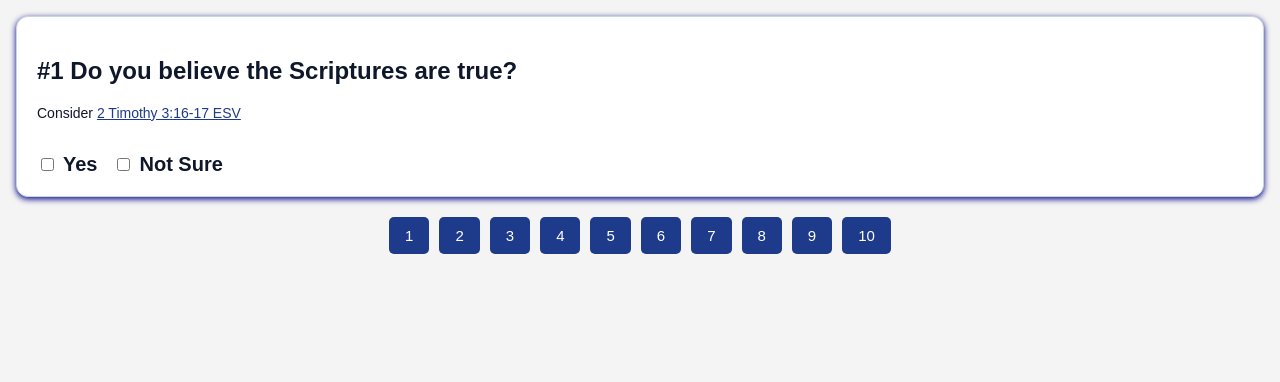
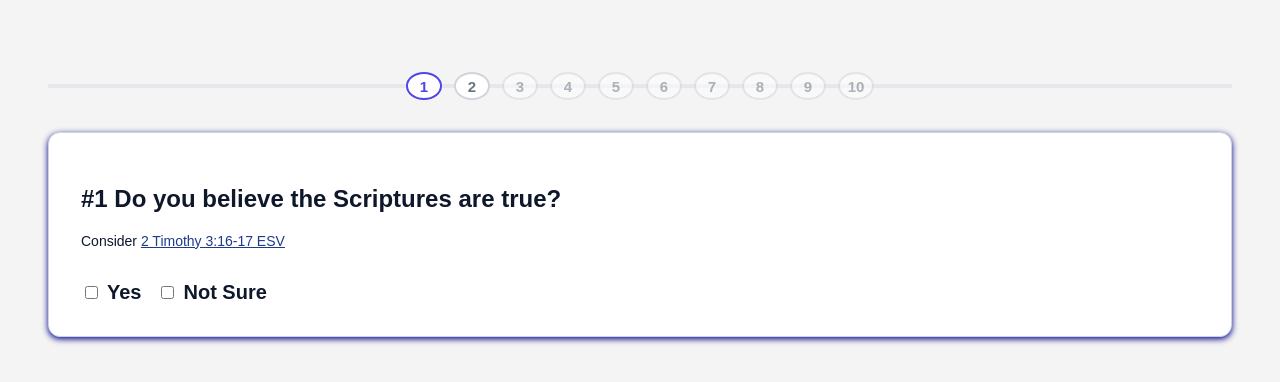
Before and after one commit to hhenske/ten-question-app, a React (Vite) app: page / in a window 1280 px wide. Shown: the top 382 px of the page. Built offline with nearby package versions, Linux system fonts and the light colour scheme.

Commit message:
adding progress bar and back button styling

```diff
--- a/src/App.css
+++ b/src/App.css
@@ -2,7 +2,7 @@
   max-width: 1280px;
   margin: 0 auto;
   padding: 2rem;
-  text-align: center;
+  /* text-align: center; */
 }
 
 .logo {
@@ -41,34 +41,25 @@
   color: #888;
 }
 
-.progress {
+
+.nav-buttons{
   display: flex;
-  justify-content: center;
-  gap: 8px;
-  margin-bottom: 24px;
+  justify-content: flex-start;
+  margin-top: 20px;
 }
 
-.progress__step {
-  width: 32px;
-  height: 32px;
-  border-radius: 50%;
+.back-button{
+  background: transparent;
   border: none;
-  background: #ddd;
-  font-weight: 600;
+  font-size: 16px;
   cursor: pointer;
-  transition: all 0.2s ease;
+  color: #1976d2;
+  font-weight: 500;
 }
 
-.progress__step:hover {
-  transform: scale(1.1);
+.back-button:hover{
+  font-weight: 700;
+  border: none!important;
+  background: transparent!important;
+  box-shadow: none!important;
 }
-
-.progress__step.complete {
-  background: #4caf50;
-  color: white;
-}
-
-.progress__step.active {
-  background: #1976d2;
-  color: white;
-}
--- a/src/ProgressBar.css
+++ b/src/ProgressBar.css
@@ -1,8 +1,75 @@
+
 .progress {
-    display: flex;
-    flex-direction: row;
-    margin-top: 20px;
-    align-items: center;
-    justify-content: center;
-    gap: 10px;
+  position: relative;
+  display: flex;
+  justify-content: center;
+  gap: 12px;
+  margin-top: 24px;
+  margin-bottom: 32px;
 }
+
+
+/* Circle */
+.progress__step {
+  position: relative;
+  z-index: 1;
+
+  width: 18px;
+  height: 28px;
+
+  border-radius: 50%;
+  border: 2px solid #d1d5db;
+
+  background: white;
+  color: #6b7280;
+
+  font-weight: 600;
+  font-size: 15px;
+
+  display: flex;
+  align-items: center;
+  justify-content: center;
+
+  cursor: pointer;
+  transition: all 0.2s ease;
+}
+
+
+/* Hover effect (no button look) */
+.progress__step:hover:not(:disabled) {
+  /* transform: scale(1.15); */
+  font-weight: 700;
+}
+
+/* completed */
+.progress__step.complete {
+  background: #4f46e5;
+  border-color: #4f46e5;
+  color: white;
+}
+
+
+/* active */
+.progress__step.active {
+  border-color: #4f46e5;
+  color: #4f46e5;
+}
+
+
+/* disable future questions */
+.progress__step:disabled {
+  cursor: default;
+  opacity: 0.5;
+}
+
+.progress::before {
+  content: "";
+  position: absolute;
+  top: 50%;
+  left: 0;
+  right: 0;
+  height: 4px;
+  background: #e5e7eb; /* light gray */
+  transform: translateY(-50%);
+  z-index: 0;
+}
--- a/src/ProgressBar.jsx
+++ b/src/ProgressBar.jsx
@@ -1,23 +1,29 @@
 import "./ProgressBar.css";
-
 
 export default function ProgressBar({ total, current, onSelect }) {
 
+  return (
+    <div className="progress">
+      {Array.from({ length: total }).map((_, i) => {
+
+        const isActive = i === current;
+        const isComplete = i < current;
+        const isClickable = i <= current + 1;
 
         return (
-    <div className="progress">
-      {Array.from({ length: total }).map((_, i) => (
           <button
             key={i}
             className={`progress__step
-            ${i === current ? "active" : ""}
-            ${i < current ? "complete" : ""}
+              ${isActive ? "active" : ""}
+              ${isComplete ? "complete" : ""}
             `}
+            disabled={!isClickable}
             onClick={() => onSelect(i)}
           >
             {i + 1}
           </button>
-      ))}
+        );
+      })}
     </div>
   );
 }
--- a/src/QuestionCard.jsx
+++ b/src/QuestionCard.jsx
@@ -1,18 +1,24 @@
 import { useState, useEffect } from "react";
 import { motion, AnimatePresence } from "framer-motion";
+import "./App.css";
 
-export default function QuestionCard({ data, onNext, answer, index }) {
+export default function QuestionCard({ data, onNext, onBack, answer, index }) {
 
   const [selected, setSelected] = useState(answer ?? null);
-  const [yesChecked, setYesChecked] = useState(false);
-  const [notSureChecked, setNotSureChecked] = useState(false);
+  const [yesChecked, setYesChecked] = useState(answer === "yes");
+  const [notSureChecked, setNotSureChecked] = useState(answer === "not_sure");
   const [expanded, setExpanded] = useState(false);
   const [showStillNotSure, setShowStillNotSure] = useState(false);
   const [activeTab, setActiveTab] = useState(null);
 
+
   useEffect(() => {
-    setYesChecked(false);
-    setNotSureChecked(false);
+    setSelected(answer ?? null);
+    setYesChecked(answer === "yes");
+    setNotSureChecked(answer === "not_sure");
+  }, [answer]);
+
+  useEffect(() => {
     setExpanded(false);
     setShowStillNotSure(false);
 
@@ -23,13 +29,10 @@ export default function QuestionCard({ data, onNext, answer, index }) {
     }
   }, [data]);
 
-  useEffect(() => {
-    setSelected(answer ?? null);
-  }, [answer]);
-
   function handleYes() {
     setYesChecked(true);
     setNotSureChecked(false);
+    setSelected("yes");
 
     if (showStillNotSure) {
       setExpanded(false);
@@ -37,21 +40,23 @@ export default function QuestionCard({ data, onNext, answer, index }) {
 
     setTimeout(() => {
       onNext(index, "yes");
-    }, 2500);
+    }, 1200);
   }
 
   function handleNotSure() {
+
     if (!showStillNotSure) {
       setShowStillNotSure(true);
       setExpanded(true);
       setNotSureChecked(false);
       setYesChecked(false);
       return;
-    } else {
+    }
+
     setNotSureChecked(true);
     setYesChecked(false);
-      setExpanded
-    }
+    setSelected("not_sure");
+
     onNext(index, "not_sure");
   }
 
@@ -65,6 +70,7 @@ export default function QuestionCard({ data, onNext, answer, index }) {
     setExpanded(false);
     setShowStillNotSure(false);
     setNotSureChecked(false);
+
     if (data.tabs) {
       setActiveTab(Object.keys(data.tabs)[0]);
     }
@@ -99,6 +105,7 @@ export default function QuestionCard({ data, onNext, answer, index }) {
             transition={{ duration: 0.3 }}
             style={{ overflow: "hidden" }}
           >
+
             <motion.button
               whileHover={{ scale: 1.1 }}
               whileTap={{ scale: 0.95 }}
@@ -108,21 +115,17 @@ export default function QuestionCard({ data, onNext, answer, index }) {
               ×
             </motion.button>
 
-            {/* Consider verse — close button lives inside here */}
             {data.consider && (
               <div className="consider-verse">
-
-
                 <div className="consider-reference">
                   {data.consider.reference} ESV
                 </div>
 
                 <p>{data.consider.text}</p>
-
               </div>
             )}
 
-            {/* CASE 1 — WITH TABS */}
+            {/* WITH TABS */}
             {data.tabs && (
               <>
                 <div className="tab-buttons">
@@ -143,6 +146,7 @@ export default function QuestionCard({ data, onNext, answer, index }) {
                   {data.tabs[activeTab]?.points?.map((point, i) => (
                     <p key={i}>• {point}</p>
                   ))}
+
                   {data.tabs[activeTab]?.verses?.map((verse, i) => (
                     <p key={i}>
                       <strong>{verse.reference}</strong> — {verse.text}
@@ -152,7 +156,7 @@ export default function QuestionCard({ data, onNext, answer, index }) {
               </>
             )}
 
-            {/* CASE 2 — WITHOUT TABS */}
+            {/* WITHOUT TABS */}
             {!data.tabs && data.verses && (
               <div className="tab-content">
                 {data.verses.map((verse, i) => (
@@ -168,15 +172,34 @@ export default function QuestionCard({ data, onNext, answer, index }) {
       </AnimatePresence>
 
       <div className="checkboxes">
+
         <label>
-          <input type="checkbox" checked={yesChecked} onChange={handleYes} />
+          <input
+            type="checkbox"
+            checked={yesChecked}
+            onChange={handleYes}
+          />
           Yes
         </label>
+
         <label>
-          <input type="checkbox" checked={notSureChecked} onChange={handleNotSure} />
+          <input
+            type="checkbox"
+            checked={notSureChecked}
+            onChange={handleNotSure}
+          />
           {showStillNotSure ? "Still Not Sure" : "Not Sure"}
         </label>
+
       </div>
+
+     {index > 0 && (
+      <div className="nav-buttons">
+        <button className="back-button" onClick={onBack}>
+            ← Back
+          </button>
+        </div>
+      )}
 
     </div>
   );
--- a/src/QuestionFlow.jsx
+++ b/src/QuestionFlow.jsx
@@ -46,10 +46,18 @@ function QuestionFlow() {
   setCurrentIndex(index);
 }
 
+function handleBack() {
+  setCurrentIndex((prev) => Math.max(prev - 1, 0));
+}
 
 
   return (
     <div className="app">
+        <ProgressBar
+          total={questions.length}
+          current={currentIndex}
+          onSelect={handleSelect}
+      />
 
         <AnimatePresence mode="wait">
 
@@ -65,16 +73,11 @@ function QuestionFlow() {
                     index={currentIndex}
                     answer={answers[currentIndex]}
                     onNext={handleNext}
+                    onBack={handleBack}
                 />
 
                 </motion.div>
         </AnimatePresence>
-
-        <ProgressBar
-          total={questions.length}
-          current={currentIndex}
-          onSelect={handleSelect}
-      />
 
     </div>
   );
```
Lines whose indentation alone changed are shown as unchanged.
